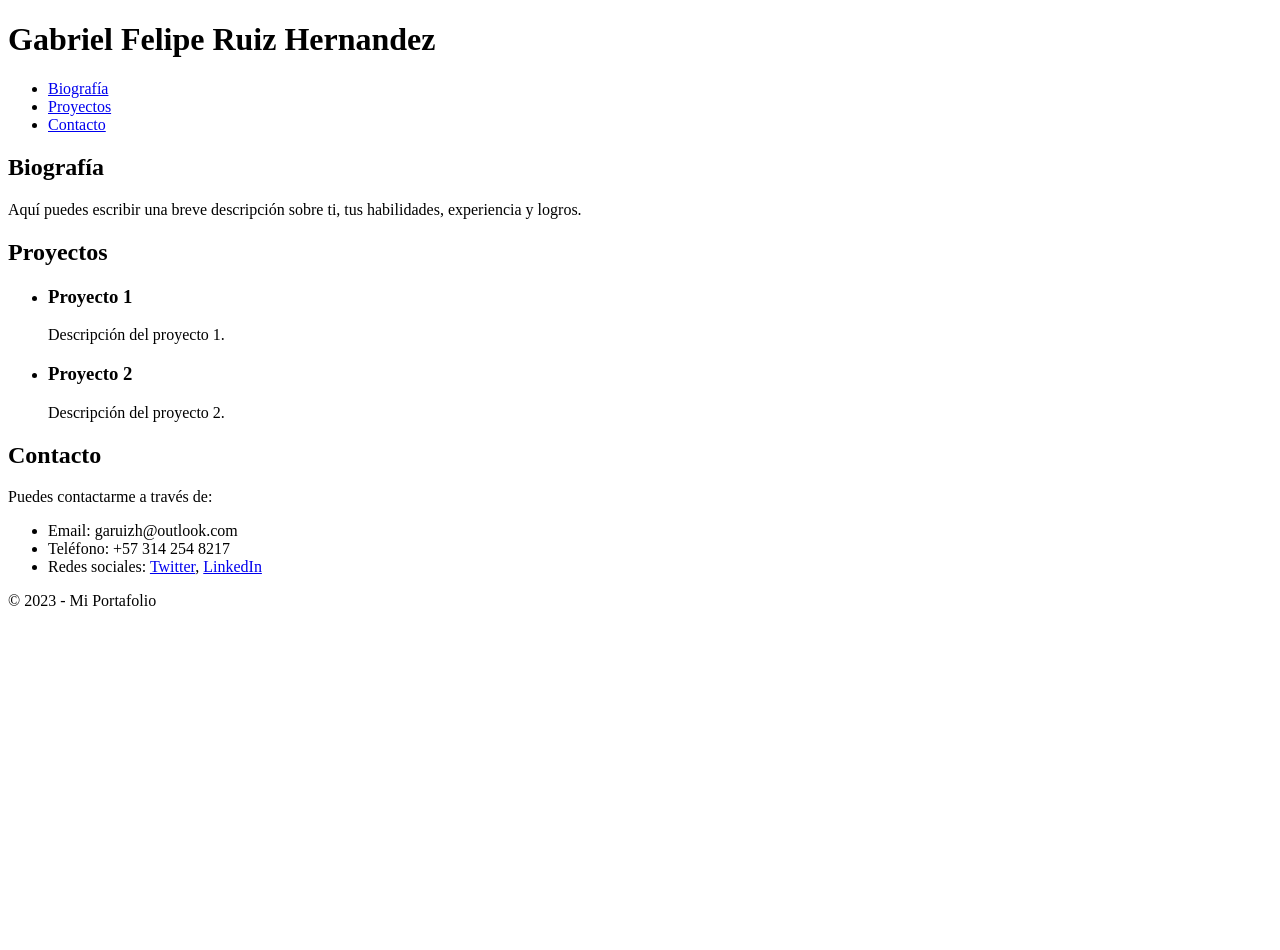
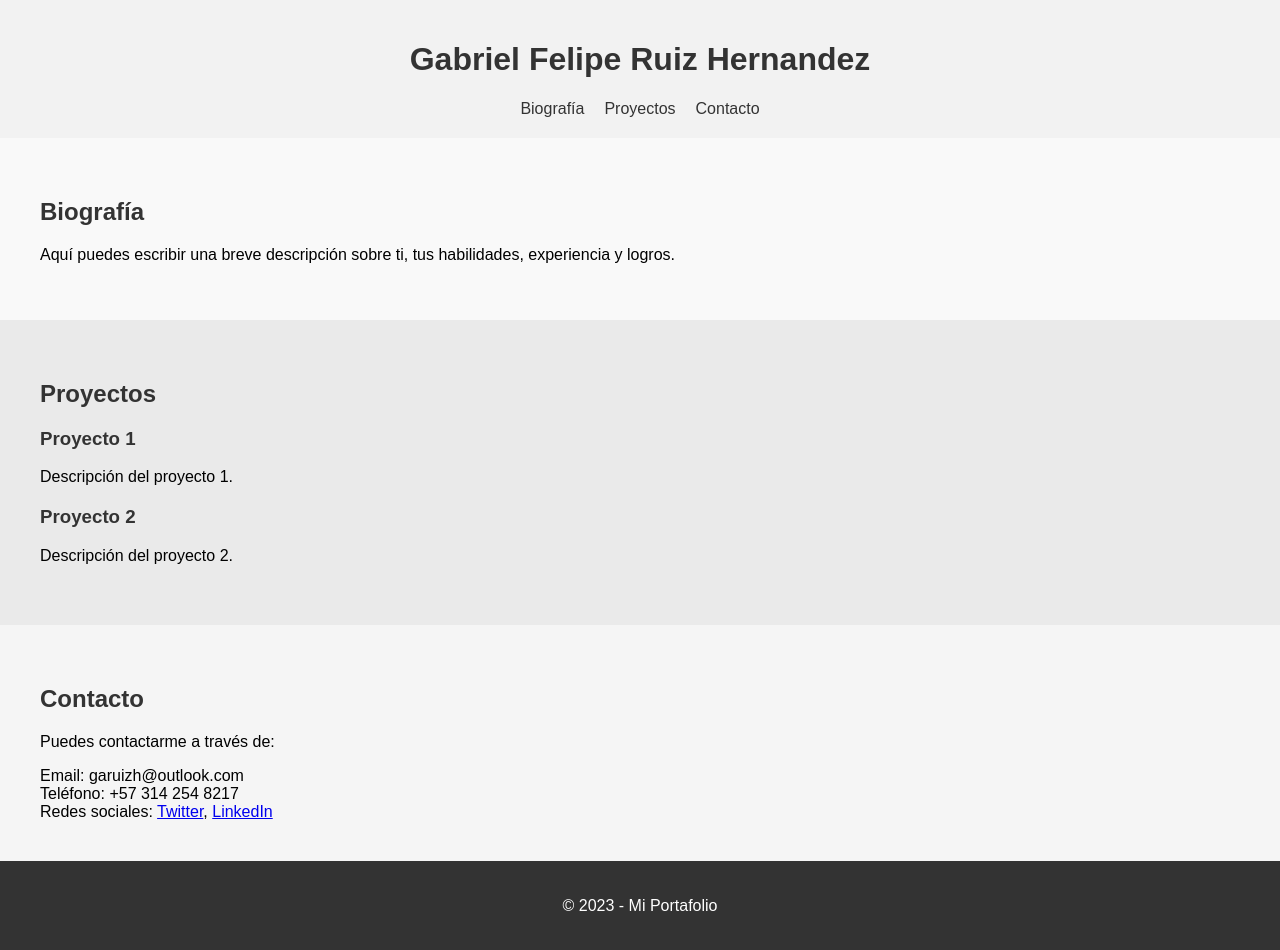
Before and after one commit to RuizGabo/Portafolio, a plain HTML site: page index.html in a window 1280 px wide. Before the commit the page ends 800 px from the top, so only its background shows below. Drawn offline with Linux system fonts and the light colour scheme.

Commit message:
Add files via upload

```diff
--- a/index.html
+++ b/index.html
@@ -2,6 +2,76 @@
 <html>
 <head>
   <title>Mi Portafolio</title>
+  <style>
+    /* styles.css */
+
+    /* Estilos generales */
+    body {
+      font-family: Arial, sans-serif;
+      margin: 0;
+      padding: 0;
+    }
+
+    h1, h2, h3 {
+      color: #333;
+    }
+
+    ul {
+      list-style: none;
+      padding: 0;
+      margin: 0;
+    }
+
+    /* Estilos del encabezado */
+    header {
+      background-color: #f2f2f2;
+      padding: 20px;
+      text-align: center;
+    }
+
+    nav ul {
+      display: flex;
+      justify-content: center;
+    }
+
+    nav ul li {
+      margin: 0 10px;
+    }
+
+    nav ul li a {
+      text-decoration: none;
+      color: #333;
+    }
+
+    /* Estilos de las secciones */
+    section {
+      padding: 40px;
+    }
+
+    #biografia {
+      background-color: #f9f9f9;
+    }
+
+    #proyectos {
+      background-color: #eaeaea;
+    }
+
+    #proyectos ul li {
+      margin-bottom: 20px;
+    }
+
+    #contacto {
+      background-color: #f5f5f5;
+    }
+
+    /* Estilos del pie de página */
+    footer {
+      background-color: #333;
+      color: #fff;
+      padding: 20px;
+      text-align: center;
+    }
+  </style>
   <link rel="stylesheet" href="styles.css">
 </head>
 <body>
```
